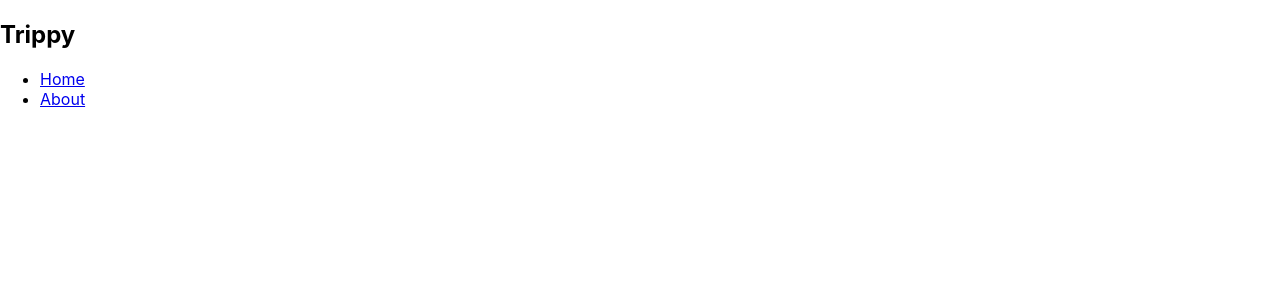
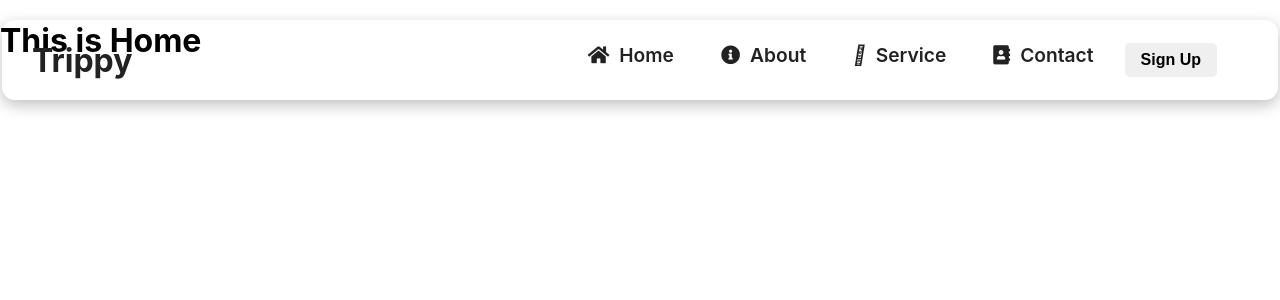
Before and after one commit to Krushna1621/Tour-Travel, a React (Create React App) app: page /about in a window 1280 px wide. Shown: the top 300 px of the page. Built offline with nearby package versions, Linux system fonts and the light colour scheme.

Commit message:
added file

```diff
--- a/public/index.html
+++ b/public/index.html
@@ -10,6 +10,9 @@
       content="Web site created using create-react-app"
     />
     <link rel="apple-touch-icon" href="%PUBLIC_URL%/logo192.png" />
+    <link rel="stylesheet"href="https://cdnjs.cloudflare.com/ajax/libs/font-awesome/5.15.3/css/all.min.css"/>
+
+
     <!--
       manifest.json provides metadata used when your web app is installed on a
       user's mobile device or desktop. See https://developers.google.com/web/fundamentals/web-app-manifest/
--- a/src/App.js
+++ b/src/App.js
@@ -3,13 +3,17 @@
 import { Switch } from 'react-router-dom';
 
 import Navbar from './components/Navbar';
-
+import Home from './routes/Home';
+import About from './routes/About';
 
 function App() {
   return (
     <Router>
-      <Navbar />
-
+     <Navbar></Navbar>
+     <Switch>
+      <Route path="/" component={Home}></Route>
+      <Route path="/about" component={About}></Route>
+     </Switch>
     </Router>
   );
 }
--- /dev/null
+++ b/src/Style.css
@@ -0,0 +1,8 @@
+@import url('https://fonts.googleapis.com/css2?family=Poppins:ital,wght@0,200;0,300;0,400;0,500;0,600;1,100&display=swap');
+
+*{
+   margin: 0;
+   padding: 0;
+   box-sizing: border-box;
+   font-family: 'Poppins', sans-serif;
+}
--- /dev/null
+++ b/src/components/MenuItem.js
@@ -0,0 +1,29 @@
+export const MenuItems = [
+    {
+      title: 'Home',
+      url: '/',
+      cName:"nav-links",
+      iconName: 'fas fa-home', // Correct Font Awesome icon class name
+    },
+    {
+      title: 'About',
+      url: '/about',
+      cName:"nav-links",
+      iconName: 'fas fa-info-circle', // Correct Font Awesome icon class name
+    },
+    {
+        title: 'Service',
+        url: '/service',
+        cName:"nav-links",
+        iconName: 'fa-brands fa-servicestack', // Correct Font Awesome icon class name
+    },
+    {
+        title: 'Contact',
+        url: '/contact',
+        cName:"nav-links",
+        iconName: 'fas fa-address-book', // Correct Font Awesome icon class name
+    },
+
+    // Ot
+    // Other menu items
+  ];
--- a/src/components/Navbar.js
+++ b/src/components/Navbar.js
@@ -1,20 +1,32 @@
-import React from 'react';
+import React, { useState } from 'react';
+import './Navbarstyle.css';
 import { Link } from 'react-router-dom';
+import { MenuItems } from './MenuItem';
 
 function Navbar() {
+  const [clicked, setClicked] = useState(false);
+
+  const handleClick = () => {
+    setClicked(!clicked);
+  };
+
   return (
     <nav className="NavbarItems">
       <h1 className="navbar-logo">Trippy</h1>
-      <ul className="nav-menu">
+      <div className='menu-icons' onClick={handleClick}>
+        <i className={clicked ? "fas fa-times" : "fas fa-bars"}></i>
+      </div>
+      <ul className={clicked?"nav-menu-active":"nav-menu"}>
+        {MenuItems.map((item, index) => (
+          <li key={index}>
+            <Link to={item.url} className={item.cName}>
+              <i className={item.iconName}></i>
+              <span>{item.title}</span>
+            </Link>
+          </li>
+        ))}
         <li>
-          <Link to="/">
-            <i className="fas fa-home"></i> Home
-          </Link>
-        </li>
-        <li>
-          <Link to="/about">
-            <i className="fas fa-info-circle"></i> About
-          </Link>
+          <button className='.nav-links-mobile'>Sign Up</button>
         </li>
       </ul>
     </nav>
--- a/src/components/Navbarstyle.css
+++ b/src/components/Navbarstyle.css
@@ -0,0 +1,130 @@
+.NavbarItems {
+   display: flex;
+   justify-content: space-between;
+   align-items: center;
+   padding: 0 30px;
+   box-shadow: 0 5px 15px 0 rgba(0, 0, 0, 0.25);
+   width: 95%;
+   height: 80px; /* Adjust the height as needed */
+   border-radius: 13px;
+   position: fixed;
+   top: 20px;
+   left: 50%;
+   transform: translateX(-50%);
+   z-index: 9999; /* Ensure the navigation bar stays above other content */
+}
+
+.navbar-logo {
+   color: #222;
+   font-size: 2rem;
+   cursor: pointer;
+}
+
+.nav-menu {
+   display: grid;
+   grid-template-columns: repeat(6, auto);
+   grid-gap: 15px;
+   list-style: none;
+   padding: 0.7rem 1rem;
+}
+
+.nav-links {
+   text-decoration: none;
+   color: #222;
+   font-size: 1.2rem;
+   font-weight: 600;
+   padding: 0.7rem 1rem;
+   white-space: nowrap;
+}
+
+.nav-links i {
+   padding-right: 10px;
+}
+
+.nav-links:hover {
+   background-color: #01959a;
+   color: #fff;
+   border-radius: 4px;
+   transition: all 0.2s ease-in-out;
+}
+
+.nav-links-mobile {
+   display: none;
+}
+
+button {
+    padding: 0.5rem 1rem;
+    white-space: nowrap;
+    border-radius: 0.3rem;
+    font-size: 1rem;
+    font-weight: 600;
+    border: none;
+    cursor: pointer;
+}
+
+button:hover {
+   background-color: #151516;
+   color: #fff;
+}
+
+.menu-icons {
+   display: none;
+}
+
+@media screen and (max-width: 850px) {
+   .NavbarItems {
+      z-index: 99;
+   }
+   .nav-menu {
+      display: flex;
+      flex-direction: column;
+      justify-content: flex-start;
+      background: #fff;
+      width: 100%;
+      height: auto;
+      position: absolute;
+      top: 80px; /* Adjust the top position to match the height of the navigation bar */
+      left: -100%;
+      opacity: 1;
+      align-items: stretch;
+      padding: 80px 0 30px 0;
+      margin: 0;
+      z-index: -1;
+   }
+   .nav-menu.active {
+      left: 0;
+      opacity: 1;
+      z-index: -1;
+   }
+   .nav-links:hover {
+      background-color: #01959a;
+      transition: none;
+   }
+   button {
+      display: block; /* Display the button in mobile view */
+      color: #222; /* Set the text color for the button */
+   }
+   .nav-links-mobile {
+      display: block;
+      text-align: center;
+      padding: 1.5rem;
+      margin: auto;
+      border-radius: 4px;
+      width: 80%;
+      background: #01959a;
+      text-decoration: none;
+      color: #fff;
+      font-size: 1.2rem;
+      font-weight: 700;
+      letter-spacing: 2px;
+   }
+
+   .menu-icons {
+      display: block;
+      cursor: pointer;
+   }
+   .menu-icons i {
+      font-size: 1.2rem;
+      color: #222;
+   }
+}
--- /dev/null
+++ b/src/routes/About.js
@@ -0,0 +1,10 @@
+import React from 'react'
+
+function About() {
+  return (
+    <div>
+       <h1>This is About</h1>
+    </div>
+  )
+}
+export default About;
```
Also changed, not shown: src/routes/Service.js (added, +10 -0 lines).
